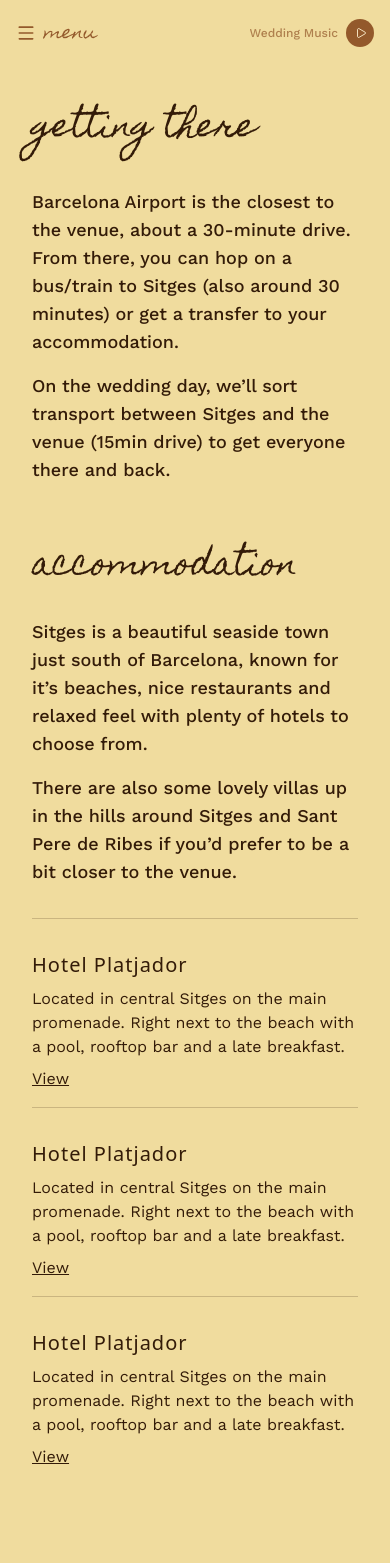
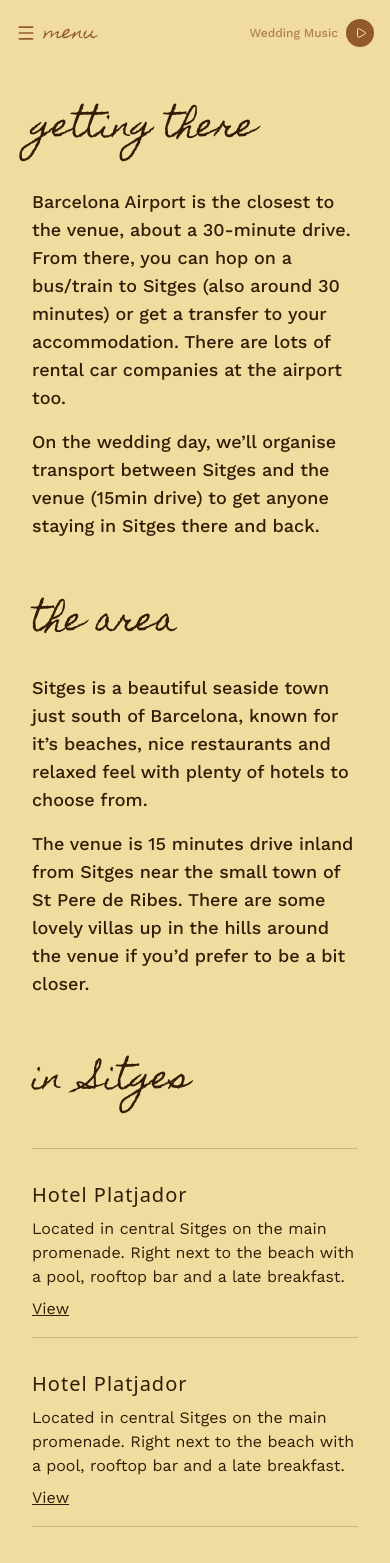
Before and after one commit to matthiasroscoe/wedding-site, a Next.js app: page /travel in a window 390 px wide. Shown: the top 1563 px of the page. Before the commit the page ends 1533 px from the top, so only its background shows below. Built offline with nearby package versions, Linux system fonts and the light colour scheme.

Commit message:
feat: travel tweaks and mobile optimisation

```diff
--- a/src/app/page.tsx
+++ b/src/app/page.tsx
@@ -10,7 +10,7 @@ export default function Home() {
             <Hero />
             <MainDetails />
             <Schedule />
-            <Faqs />
+            <Faqs className="pt-0 md:pt-0" />
         </Main>
     )
 }
--- a/src/app/travel/page.tsx
+++ b/src/app/travel/page.tsx
@@ -61,28 +61,38 @@ export default function Home() {
                     <Paragraph className="text-brown-dark mb-4">
                         Barcelona Airport is the closest to the venue, about a 30-minute drive. From
                         there, you can hop on a bus/train to Sitges (also around 30 minutes) or get
-                        a transfer to your accommodation.
+                        a transfer to your accommodation. There are lots of rental car companies at
+                        the airport too.
                     </Paragraph>
                     <Paragraph className="text-brown-dark">
-                        On the wedding day, we’ll sort transport between Sitges and the venue (15min
-                        drive) to get everyone there and back.
+                        On the wedding day, we’ll organise transport between Sitges and the venue
+                        (15min drive) to get anyone staying in Sitges there and back.
                     </Paragraph>
                 </section>
 
-                <section id="accommodation" className="mb-8">
-                    <Heading2 className="mb-8">accommodation</Heading2>
+                {/* <Image
+                    src="/map.png"
+                    alt="Map of Sitges and the venue"
+                    width={1000}
+                    height={1000}
+                /> */}
+
+                <section id="accommodation" className="mb-16">
+                    <Heading2 className="mb-8">the area</Heading2>
                     <Paragraph className="text-brown-dark mb-4">
                         Sitges is a beautiful seaside town just south of Barcelona, known for it’s
                         beaches, nice restaurants and relaxed feel with plenty of hotels to choose
                         from.
                     </Paragraph>
                     <Paragraph className="text-brown-dark mb-4">
-                        There are also some lovely villas up in the hills around Sitges and Sant
-                        Pere de Ribes if you’d prefer to be a bit closer to the venue.
+                        The venue is 15 minutes drive inland from Sitges near the small town of St
+                        Pere de Ribes. There are some lovely villas up in the hills around the venue
+                        if you’d prefer to be a bit closer.
                     </Paragraph>
                 </section>
 
-                <div className="grid grid-cols-1 gap-4">
+                <div className="mb-8 grid grid-cols-1 gap-4">
+                    <Heading2 className="mb-8">in&nbsp; Sitges</Heading2>
                     {accommodationOptions.map((option, idx) => (
                         <AccommodationOption key={idx} {...option} />
                     ))}
--- a/src/components/faqs.tsx
+++ b/src/components/faqs.tsx
@@ -4,6 +4,7 @@ import {
     AccordionItem,
     AccordionTrigger,
 } from '@/components/ui/accordion'
+import { cn } from '@/lib/utils'
 
 const faqs = [
     {
@@ -28,9 +29,9 @@ const faqs = [
     },
 ]
 
-export function Faqs() {
+export function Faqs({ className }: { className?: string }) {
     return (
-        <section id="faqs" className="bg-straw text-brown">
+        <section id="faqs" className={cn('bg-straw text-brown-dark', className)}>
             <div className="font-body container mx-auto px-4 pt-18 pb-24 sm:px-8 md:py-24">
                 <h2 className="font-handwriting text-center text-[32px] leading-[38px]">faqs</h2>
 
--- a/src/components/image-slider.tsx
+++ b/src/components/image-slider.tsx
@@ -30,8 +30,8 @@ export function ImageSlider() {
     const scrollNext = () => emblaApi?.scrollNext()
 
     return (
-        <div className="bg-cream">
-            <div className="mx-auto max-w-5xl px-8">
+        <div>
+            <div className="mx-auto max-w-5xl md:px-8">
                 <div className="relative aspect-5/3 overflow-hidden">
                     <div ref={emblaRef} className="h-full overflow-hidden">
                         <div className="flex h-full">
@@ -56,20 +56,20 @@ export function ImageSlider() {
                     <button
                         onClick={scrollPrev}
                         aria-label="Previous image"
-                        className="bg-straw text-brown-dark hover:bg-cream absolute top-1/2 left-4 flex h-11 w-11 -translate-y-1/2 cursor-pointer items-center justify-center rounded-full transition-colors"
+                        className="bg-straw text-brown-dark hover:bg-cream absolute top-1/2 left-3 flex h-8 w-8 -translate-y-1/2 cursor-pointer items-center justify-center rounded-full transition-colors md:left-4 md:h-11 md:w-11"
                     >
-                        <ChevronLeft className="h-7 w-7" />
+                        <ChevronLeft className="h-5 w-5 md:h-7 md:w-7" />
                     </button>
                     <button
                         onClick={scrollNext}
                         aria-label="Next image"
-                        className="bg-straw text-brown-dark hover:bg-cream absolute top-1/2 right-4 flex h-11 w-11 -translate-y-1/2 cursor-pointer items-center justify-center rounded-full transition-colors"
+                        className="bg-straw text-brown-dark hover:bg-cream absolute top-1/2 right-3 flex h-8 w-8 -translate-y-1/2 cursor-pointer items-center justify-center rounded-full transition-colors md:right-4 md:h-11 md:w-11"
                     >
-                        <ChevronRight className="h-7 w-7" />
+                        <ChevronRight className="h-5 w-5 md:h-7 md:w-7" />
                     </button>
 
                     {/* Dots */}
-                    <div className="bg-straw/50 absolute bottom-6 left-1/2 flex -translate-x-1/2 gap-2 rounded-full p-2 backdrop-blur-sm">
+                    <div className="bg-straw/50 absolute bottom-6 left-1/2 hidden -translate-x-1/2 gap-2 rounded-full p-2 backdrop-blur-sm md:flex">
                         {slides.map((slide, i) => (
                             <button
                                 key={slide.src}
--- a/src/components/main-details.tsx
+++ b/src/components/main-details.tsx
@@ -4,15 +4,15 @@ import { CONTACT_EMAIL, CONTACT_PHONE } from '@/lib/constants'
 
 export function MainDetails() {
     return (
-        <section className="relative bg-sage">
+        <section className="bg-sage relative">
             <div className="container mx-auto flex flex-col md:flex-row">
                 {/* Left: sage-green content panel */}
                 <div className="flex flex-col items-center px-8 pt-16 pb-14 text-center md:w-1/2 md:py-[85px] lg:px-[80px] xl:px-[110px]">
-                    <h2 className="font-handwriting text-[32px] leading-[38px] text-olive">
+                    <h2 className="font-handwriting text-olive text-[32px] leading-[38px]">
                         Details
                     </h2>
 
-                    <div className="font-body mt-8 max-w-[419px] text-[18px] leading-[28px] font-medium text-forest">
+                    <div className="font-body text-forest mt-8 max-w-[419px] text-[18px] leading-[28px] font-medium">
                         <p className="mb-8">
                             We are delighted to invite you to our wedding at Can Ramonet, just south
                             of Barcelona.
@@ -24,9 +24,9 @@ export function MainDetails() {
 
                     <Link
                         href="/rsvp"
-                        className="group relative mt-10 inline-flex w-[240px] items-center justify-center rounded-[100%] border border-forest pt-5 pb-2 transition-colors hover:bg-forest/10"
+                        className="group border-forest hover:bg-forest/10 relative mt-10 inline-flex w-[240px] items-center justify-center rounded-[100%] border pt-5 pb-2 transition-colors"
                     >
-                        <span className="font-handwriting ml-2 text-[32px] tracking-[0.15em] text-forest">
+                        <span className="font-handwriting text-forest ml-2 text-[32px] tracking-[0.15em]">
                             RSVP
                         </span>
                     </Link>
@@ -40,7 +40,7 @@ export function MainDetails() {
                         />
                     </div>
 
-                    <div className="font-body -mt-4 text-[14px] leading-[24px] font-medium text-forest">
+                    <div className="font-body text-forest -mt-4 text-[14px] leading-[24px] font-medium">
                         <p>
                             If any questions, please contact us at the email and phone number below.
                         </p>
--- a/src/components/schedule.tsx
+++ b/src/components/schedule.tsx
@@ -10,7 +10,7 @@ const weddingDayItems = [
 
 export function Schedule() {
     return (
-        <section id="schedule" className="bg-cream">
+        <section id="schedule" className="bg-straw">
             <div className="container mx-auto px-8 py-14 md:py-24">
                 <div className="mb-24 md:mb-32">
                     <h2 className="font-handwriting text-brown-dark mb-8 text-center text-[32px] leading-[38px] md:mb-14">
```
Also changed, not shown: public/map.png (added).
